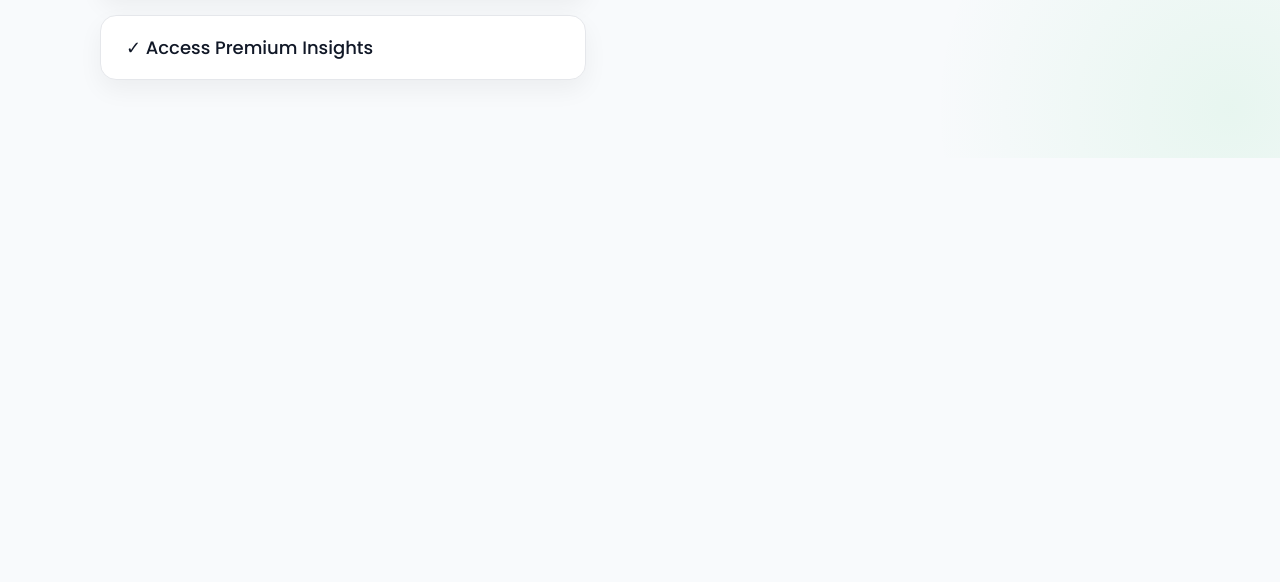
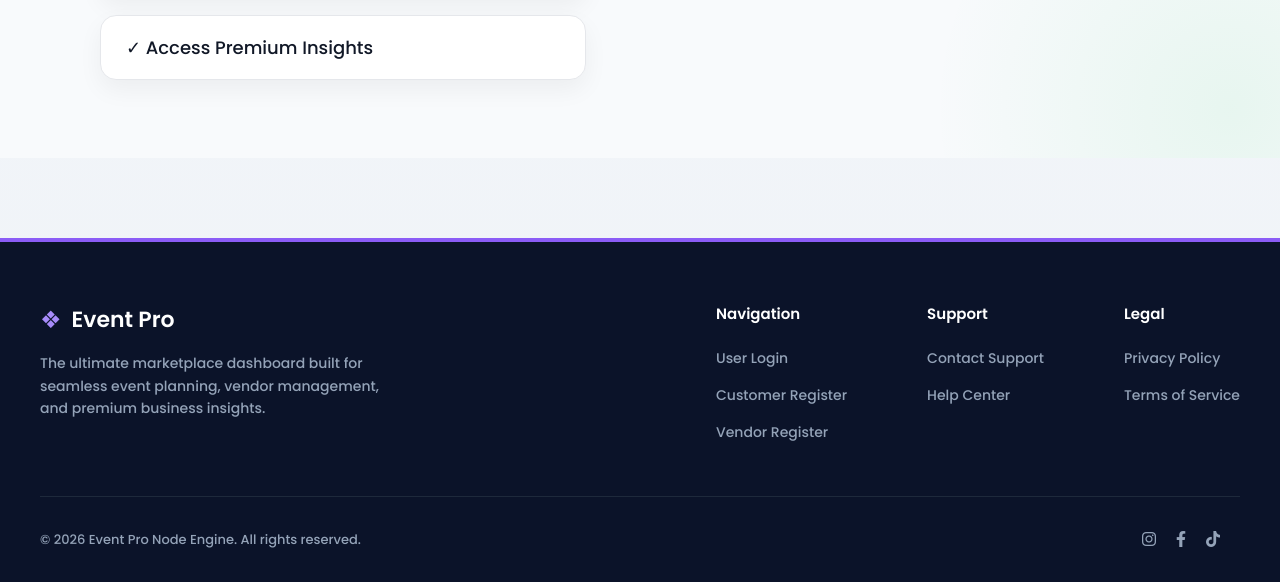
Before and after one commit to AliaSham/event_saas, a PHP site: page /auth/login.php in a window 1280 px wide. Shown: the part 842-1424 px from the top of the page. Before the commit the page ends 1000 px from the top, so only its background shows below. Run offline with PHP 8.4, Linux system fonts and the light colour scheme.

Commit message:
update login

```diff
--- /dev/null
+++ b/auth/footer_auth.php
@@ -0,0 +1,142 @@
+<!-- === KANDUNGAN PENUH FAIL: auth/footer_auth.php === -->
+<footer class="saas-footer">
+    <div class="footer-container">
+        <!-- Bahagian Kiri: Info Jenama -->
+        <div class="footer-brand-section">
+            <div class="footer-logo">
+                <span class="logo-icon">❖</span>
+                <strong>Event Pro</strong>
+            </div>
+            <p class="footer-desc">
+                The ultimate marketplace dashboard built for seamless event planning, vendor management, and premium business insights.
+            </p>
+        </div>
+
+        <!-- Bahagian Kanan: Pautan Navigasi yang Dah Berfungsi -->
+        <div class="footer-links-grid">
+            <div class="footer-column">
+                <h4>Navigation</h4>
+                <ul>
+                    <li><a href="login.php">User Login</a></li>
+                    <li><a href="register.php">Customer Register</a></li>
+                    <li><a href="vendor_register.php">Vendor Register</a></li>
+                </ul>
+            </div>
+            <div class="footer-column">
+                <h4>Support</h4>
+                <ul>
+                    <li><a href="mailto:support@eventpro.com">Contact Support</a></li>
+                    <li><a href="#">Help Center</a></li>
+                </ul>
+            </div>
+            <div class="footer-column">
+                <h4>Legal</h4>
+                <ul>
+                    <!-- DAH DIUBAH: Menghala ke fail privacy.php dan terms.php -->
+                    <li><a href="privacy.php">Privacy Policy</a></li>
+                    <li><a href="terms.php">Terms of Service</a></li>
+                </ul>
+            </div>
+        </div>
+    </div>
+
+    <!-- Bahagian Bawah: Hak Cipta & Media Sosial -->
+    <div class="footer-bottom">
+        <p>&copy; 2026 Event Pro Node Engine. All rights reserved.</p>
+        <div class="footer-socials">
+            <a href="https://instagram.com" target="_blank"><i class="fab fa-instagram"></i></a>
+            <a href="https://facebook.com" target="_blank"><i class="fab fa-facebook-f"></i></a>
+            <a href="https://tiktok.com" target="_blank"><i class="fab fa-tiktok"></i></a>
+            <a href="https://x.com" target="_blank"><i class="fab fa-x-twitter"></i></a>
+        </div>
+    </div>
+</footer>
+
+<style>
+    .saas-footer {
+        background-color: #0b1329;
+        color: #94a3b8;
+        font-family: 'Poppins', sans-serif;
+        padding: 60px 40px 30px;
+        margin-top: 80px;
+        border-top: 4px solid #8b5cf6;
+        width: 100%;
+        box-sizing: border-box;
+    }
+    .footer-container {
+        max-width: 1200px;
+        margin: 0 auto;
+        display: flex;
+        flex-wrap: wrap;
+        justify-content: space-between;
+        align-items: flex-start;
+        gap: 40px;
+        padding-bottom: 40px;
+        border-bottom: 1px solid #1e293b;
+    }
+    .footer-brand-section {
+        flex: 1;
+        min-width: 280px;
+        max-width: 360px;
+    }
+    .footer-logo {
+        font-size: 22px;
+        color: #ffffff;
+        display: flex;
+        align-items: center;
+        gap: 10px;
+        margin-bottom: 15px;
+    }
+    .logo-icon { color: #a78bfa; font-size: 24px; }
+    .footer-desc { font-size: 14px; line-height: 1.6; color: #94a3b8; }
+    .footer-links-grid {
+        display: flex;
+        gap: 80px;
+        flex-wrap: wrap;
+    }
+    .footer-column h4 {
+        color: #ffffff;
+        font-size: 15px;
+        font-weight: 600;
+        margin-bottom: 20px;
+    }
+    .footer-column ul {
+        list-style: none;
+        padding: 0;
+        margin: 0;
+    }
+    .footer-column ul li { margin-bottom: 12px; }
+    .footer-column ul li a {
+        color: #94a3b8;
+        text-decoration: none;
+        font-size: 14px;
+        transition: color 0.2s ease;
+    }
+    .footer-column ul li a:hover { color: #a78bfa; }
+    .footer-bottom {
+        max-width: 1200px;
+        margin: 0 auto;
+        padding-top: 30px;
+        display: flex;
+        justify-content: space-between;
+        align-items: center;
+        flex-wrap: wrap;
+        gap: 20px;
+        font-size: 13px;
+    }
+    .footer-socials { display: flex; gap: 20px; }
+    .footer-socials a {
+        color: #94a3b8;
+        font-size: 16px;
+        text-decoration: none;
+        transition: color 0.2s ease;
+    }
+    .footer-socials a:hover { color: #ffffff; }
+    @media (max-width: 768px) {
+        .footer-container { flex-direction: column; justify-content: flex-start; }
+        .footer-links-grid { gap: 40px; width: 100%; justify-content: space-between; }
+        .footer-bottom { flex-direction: column; text-align: center; }
+    }
+</style>
+
+<link rel="stylesheet" href="https://cdnjs.cloudflare.com/ajax/libs/font-awesome/6.4.0/css/all.min.css">
--- a/auth/login.php
+++ b/auth/login.php
@@ -81,25 +81,22 @@ if ($_SERVER['REQUEST_METHOD'] == 'POST') {
     <link rel="stylesheet" href="/event_saas/assets/css/style.css">
 </head>
 
-<body>
+<body style="display: flex; flex-direction: column; min-height: 100vh; margin: 0;">
 
+<div class="auth-main-content" style="flex: 1;">
     <div class="auth-wrapper">
 
         <div class="overlay"></div>
 
         <div class="auth-left">
-
             <div class="brand-area">
-
                 <img src="/event_saas/assets/images/logo.png"
                      alt="Event SaaS Logo"
                      class="brand-logo">
-
                 <h1>
                     Event<br>
                     SaaS
                 </h1>
-
             </div>
 
             <h3>Your Complete Event Marketplace</h3>
@@ -111,17 +108,14 @@ if ($_SERVER['REQUEST_METHOD'] == 'POST') {
             </p>
 
             <ul>
-
                 <li>✓ Book Event Services Easily</li>
                 <li>✓ Connect With Trusted Vendors</li>
                 <li>✓ Manage Events Efficiently</li>
                 <li>✓ Access Premium Insights</li>
             </ul>
-
         </div>
 
         <div class="auth-card">
-
             <h2 class="auth-title">Welcome Back</h2>
             <p class="auth-sub">Login to your account</p>
 
@@ -130,22 +124,21 @@ if ($_SERVER['REQUEST_METHOD'] == 'POST') {
             <?php } ?>
 
             <form method="POST">
-
                 <input type="email" name="email" placeholder="Enter Email" required>
                 <input type="password" name="password" placeholder="Enter Password" required>
-
                 <button class="btn btn-primary">Login</button>
-
             </form>
 
             <p class="auth-link">
                 Don't have an account?
                 <a href="register.php">Register</a>
             </p>
-
         </div>
 
     </div>
+</div>
+
+<?php include('footer_auth.php'); ?>
 
 </body>
 </html>
```
Also changed, not shown: auth/privacy.php (added, +61 -0 lines), auth/register.php (+18 -0 lines), auth/terms.php (added, +57 -0 lines), auth/vendor_register.php (+19 -0 lines). Lines whose indentation alone changed are shown as unchanged.
